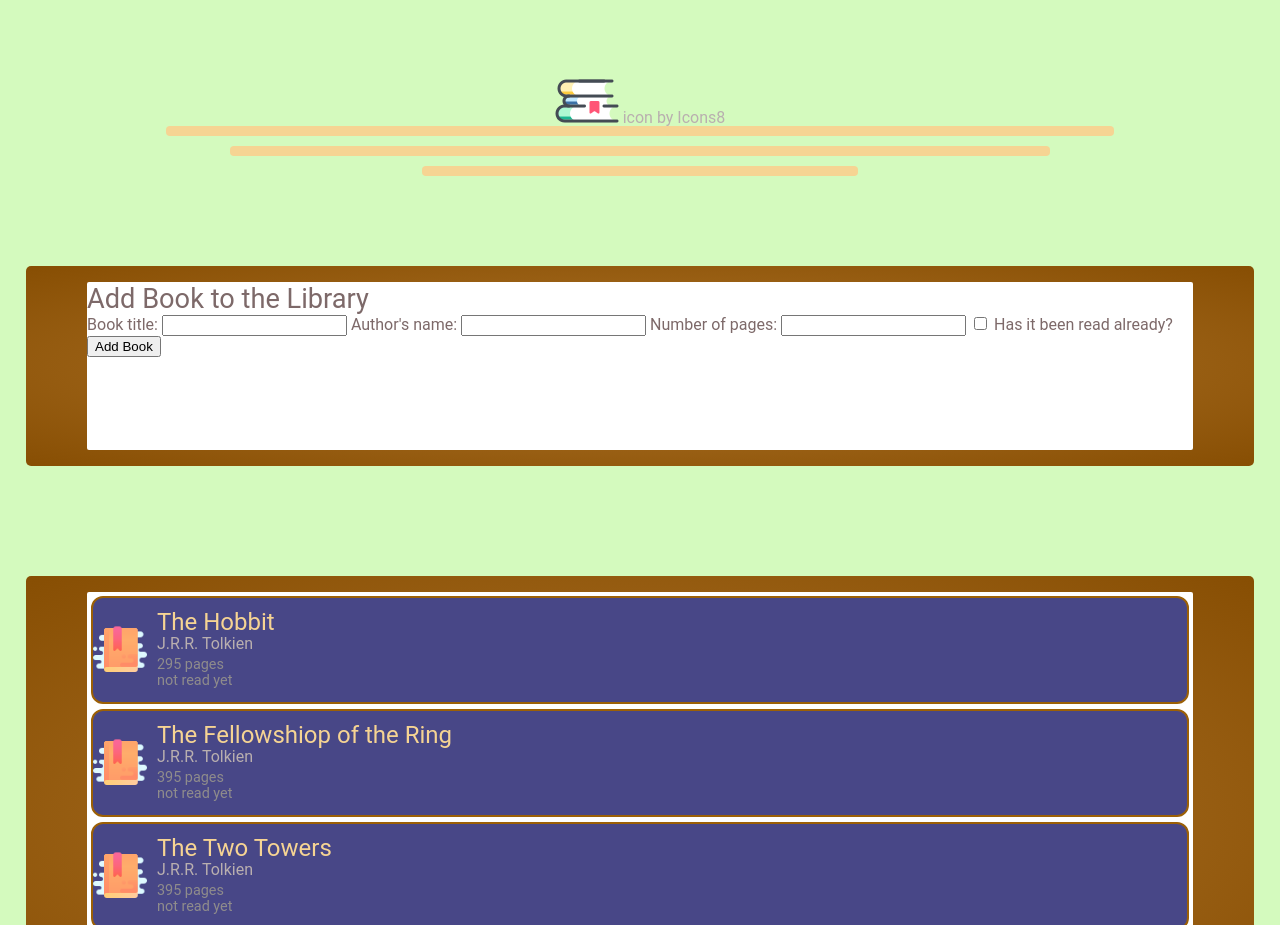
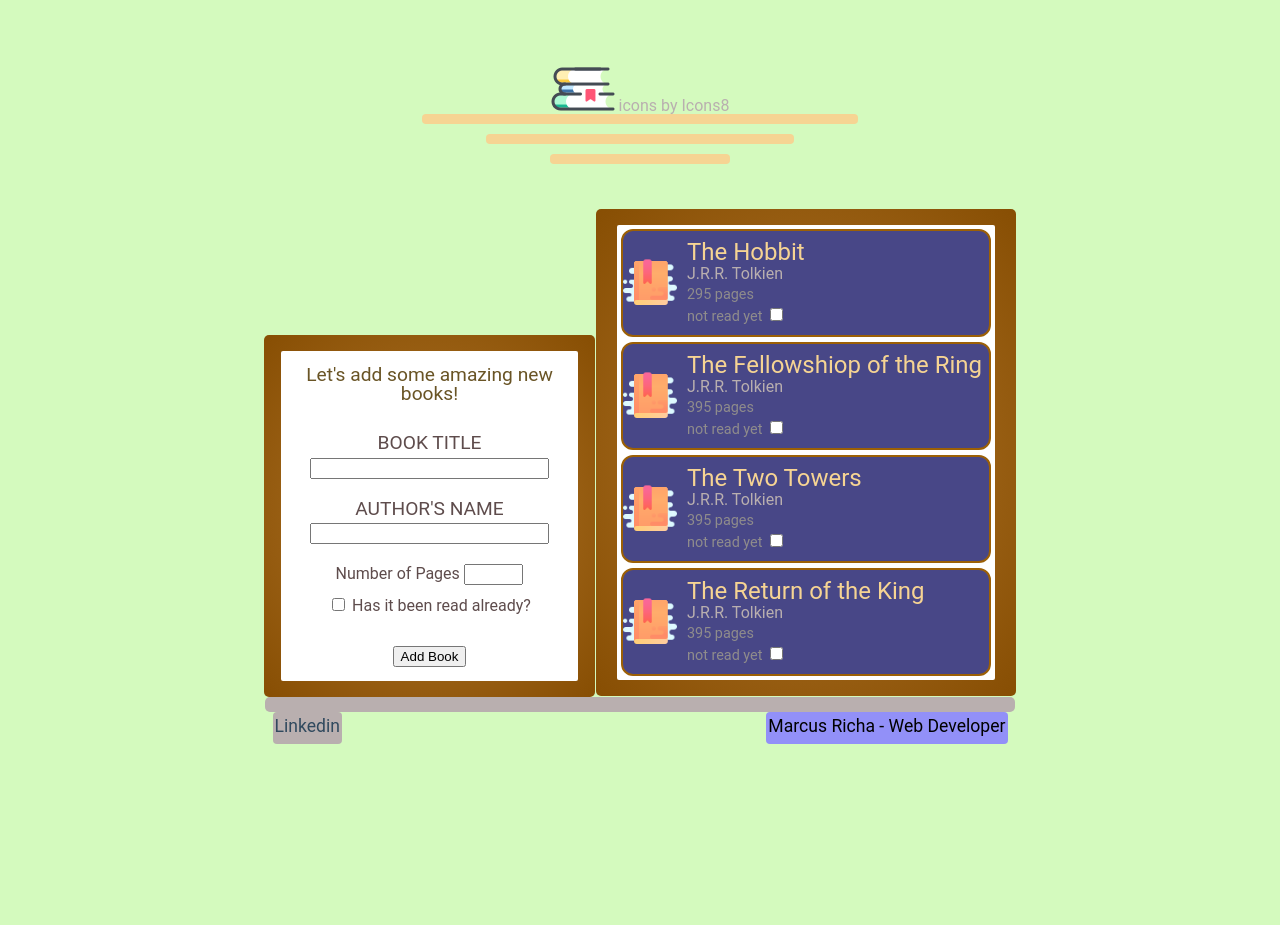
Before and after one commit to ahoymarcus/my-javascript-bookshelf, a plain HTML site: page book-library.html in a window 1280 px wide. Shown: the part 267-1192 px from the top of the page. After the commit the page ends 1011 px from the top, so only its background shows below. Drawn offline with Linux system fonts and the light colour scheme.

Commit message:
Finish media queries and 2 layouts

```diff
--- a/book-library.html
+++ b/book-library.html
@@ -13,7 +13,7 @@
 
 	<header class="header">
 		<span class="header__logo"><a href="#">myLIB</a></span>
-		<nav>
+		<nav class="header__nav">
 			<ul class="header__navbar">
 				<li><a href="#">About</a></li>
 				<li><a target="_blank" href="https://github.com/ahoymarcus">GitHub</a></li>
@@ -37,10 +37,10 @@
 		</section>
 
 
-		<a  class="book-stack-icon" target="_blank" href="https://icons8.com/icon/95123/book-stack">
+		<div  class="book-stack-icon" >
 			<img  src="./public/images/icons8-book-stack-64.png" alt="book stack icon" />
-			<span>icon by Icons8</span>
-		</a>
+			<a target="_blank" href="https://icons8.com" >icons by Icons8</a>
+		</div>
 
 
 		<div class="div-wall-ornament-acute1" ></div>
@@ -56,34 +56,38 @@
 				numPages
 				bookState
 		-->
+		<div class="book-partitions-container">
 			<section class="form-partition" >
 				<div class="shelves form-shelf" >
-				<h2>Add Book to the Library</h2>
+					<h4 class="form-shelf__desc" >Let's add some amazing new books!</h4>
 
 						<label for="title">
-					Book title:
+							<h4>BOOK TITLE</h4>
 							<input
 								type="text"
 								id="title"
 								name="title"
 							/>
 						</label>
+
 						<label for="author">
-					Author's name:
+							<h4>AUTHOR'S NAME</h4>
 							<input
 								type="text"
 								id="author"
 								name="author"
 							/>
 						</label>
+
 						<label for="num-pages">
-					Number of pages:
+							Number of Pages
 							<input
 								type="number"
 								id="num-pages"
 								name="num-pages"
 							/>
 						</label>
+
 						<label for="is-read">
 							<input
 								type="checkbox"
@@ -93,7 +97,7 @@
 							Has it been read already?
 						</label>
 
-				<button>Add Book</button>
+					<button id="add-book" class="form-btn" >Add Book</button>
 				</div>
 			</section>
 
@@ -105,42 +109,62 @@
 							<img class="div-color" src="./public/images/icons8-book-64.png" alt="books icon" />
 							<div>
 								<h3>The Hobbit</h3>
-							<h4>J.R.R. Tolkien</h4>
+								<h5>J.R.R. Tolkien</h5>
 								<p>295 pages</p>
-							<p>not read yet</p>
+								<p>
+									not read yet
+									<span>
+										<input type="checkbox" id="is-read" name="is-read" />
+									</span>
+								</p>
 							</div>
 						</li>
 						<li class="book" >
 							<img class="div-color" src="./public/images/icons8-book-64.png" alt="books icon" />
 							<div>
 								<h3>The Fellowshiop of the Ring</h3>
-							<h4>J.R.R. Tolkien</h4>
+								<h5>J.R.R. Tolkien</h5>
 								<p>395 pages</p>
-							<p>not read yet</p>
+								<p>
+									not read yet
+									<span>
+										<input type="checkbox" id="is-read" name="is-read" />
+									</span>
+								</p>
 							</div>
 						</li>
 						<li class="book" >
 							<img class="div-color" src="./public/images/icons8-book-64.png" alt="books icon" />
 							<div>
 								<h3>The Two Towers</h3>
-							<h4>J.R.R. Tolkien</h4>
+								<h5>J.R.R. Tolkien</h5>
 								<p>395 pages</p>
-							<p>not read yet</p>
+								<p>
+									not read yet
+									<span>
+										<input type="checkbox" id="is-read" name="is-read" />
+									</span>
+								</p>
 							</div>
 						</li>
 						<li class="book" >
 							<img class="div-color" src="./public/images/icons8-book-64.png" alt="books icon" />
 							<div>
 								<h3>The Return of the King</h3>
-							<h4>J.R.R. Tolkien</h4>
+								<h5>J.R.R. Tolkien</h5>
 								<p>395 pages</p>
-							<p>not read yet</p>
+								<p>
+									not read yet
+									<span>
+										<input type="checkbox" id="is-read" name="is-read" />
+									</span>
+								</p>
 							</div>
 						</li>
 					</ul>
 				</div>
 			</section>
-
+		</div>
 
 
 
--- a/index.js
+++ b/index.js
@@ -1,6 +1,14 @@
 /*
 *
 */
+const addBookBtn = document.getElementById('add-book');
+
+
+addBookBtn.addEventListener('click', () => {
+	alert('add book');
+});
+
+
 let myLibrary = [];
 
 function Book(title, author, numPages, bookState) {
--- a/styles/main.css
+++ b/styles/main.css
@@ -101,32 +101,37 @@ h3 {
 	font-size: 1.5rem;
 }
 h4 {
+	font-size: 1.2rem;
+}
+h5 {
 	font-size: 1rem;
 }
 
-body {
-
-}
 
 .div-shelf-support-top {
 	background-color: #b9afaf;
 	width: 97%;
+	/* max-width: 475px; */
 	height: 15px;
 	margin: auto;
+	border-radius: 5px;
 }
 .div-shelf-support-bottom {
 	background-color: #b9afaf;
 	width: 94%;
+	max-width: 413px;
 	height: 15px;
 	margin: auto;
+	border-radius: 5px;
 }
 
 .header {
 	background-color: transparent; /* #1F2937;*/
 	display: flex;
-	justify-content: space-between;
+	justify-content: space-around;
 	align-items: end;
-	margin: 0 2px 0 2px;
+	width: 98%;
+	margin: auto;
 }
 
 .header__logo {
@@ -138,6 +143,7 @@ body {
 
 .header__navbar {
 	display: flex;
+	justify-content: space-around;
 }
 
 .header__navbar li {
@@ -188,12 +194,13 @@ body {
 .form-partition {
 	margin-bottom: 110px;
 	width: 96%;
-	height: 200px;
+	max-width: 331px;
 }
 
 
 .booklist-partition {
 	width: 96%;
+	max-width: 420px;331
 	overflow: auto;
 	margin-bottom: 0.5px;
 }
@@ -207,16 +214,19 @@ body {
 .div-wall-ornament {
 	background-color: #F6D493;
 	width: 64%;
+	max-width: 221px;
 	height: 10px;
 	margin: auto;
 }
 
 
 .book-stack-icon {
-	color: #b9afaf;
 	display: block;
 	margin: auto;
 	text-align: center;
+}
+.book-stack-icon a {
+	color: #b9afaf;
 }
 
 .div-wall-ornament-acute1 {
@@ -256,12 +266,47 @@ body {
 	border-radius:12px;
 }
 
+
 .form-shelf {
-	height: 168px;
+	display: block;
+	width: 90%;
+	margin: auto;
+}
+
+.form-shelf__desc {
+	color: #695425;
+	text-align: center;
+	margin: 10px 0 30px;;
+}
+
+.form-shelf label {
+	color: #5e4c4c;
+	display: block;
+	width: 80%;
+	margin: 0 auto;
+	text-align: center;
+}
+
+.form-shelf input[type="text"] {
+	display: block;
+	width: 100%;
+	margin: 5px 0 20px 0;
+}
+
+.form-shelf input[type="number"] {
+	width: 25%;
+	margin-bottom: 10px;
+}
+
+.form-shelf input[type="checkbox"] {
+	margin-bottom: 35px;
+}
+
+.form-btn {
+	display: block;
+	margin: 0 auto 10px;
 
 }
-
-
 
 
 .book {
@@ -293,7 +338,7 @@ body {
 	margin-bottom: 2px;
 }
 
-.book h4 {
+.book h5 {
 	color: #b9afaf;
 	margin-bottom: 6px;
 }
@@ -309,14 +354,20 @@ body {
 	display: flex;
 	justify-content: space-between;
 	padding: 0 6px 0 10px;
+	max-width: 413px;
+	margin: auto;
 }
 
-.footer__link a {
+.footer__link {
 	color: #30495e;
 	background-color: #b9afaf; /*#D9D9D9;*/
 	font-size: 1.1rem;
-	padding: 0 2px 2px 2px;
+	padding: 0 2px 4px 2px;
 	border-radius: 4px;
+	line-height: 28px;
+}
+.footer__link a {
+	color: #30495e;
 }
 
 .footer__description {
@@ -324,20 +375,68 @@ body {
 	background-color: #9290F8;
 	font-size: 1.1rem;
 	margin-right: 4px;
-	padding: 0 2px 2px 2px;
+	padding: 0 2px 4px 2px;
 	border-radius: 4px;
+	line-height: 28px;
 }
 
 
-/*
-@media (720px) {
+@media only screen and (min-width: 540px) {
+	.div-shelf-support-top {
+		width: 87%;
+	}
+}
 
+@media only screen and (min-width: 755px) {
+	.footer {
+		max-width:755px;
+	}
+	.div-shelf-support-bottom {
+		width: 96%;
+		max-width: 750px;
+	}
+
+	.description-section__app-title {
+		font-size: 3.2rem;
+	}
+	.description-section__app-title span {
+		font-size: 4.4rem;
+	}
+
+	.description-partition {
+		width: 94%;
+		max-width: 600px;
+		margin-bottom: 50px;
+	}
+
+	.div-wall-ornament-acute1 {
+		width: 34%;
+	}
+	.div-wall-ornament-acute2 {
+		width: 24%;
+	}
+	.div-wall-ornament-acute3 {
+		width: 14%;
+		margin-bottom: 45px;
+	}
+
+	.form-partition {
+		margin-bottom: 0px;
+
+	}
+
+	.book-partitions-container {
+		display: flex;
+		align-items: end;
+		max-width: 753px;
+		margin: auto;
+	}
 }
-*/
 
 
-/* TESTING COLOR */
-.color-test {
-	background: radial-gradient(#ac7732 5%, #d19341 1%,  #b1762a 1%, #874e03);
-	height: 100px;
+@media only screen and (min-width: 880px) {
+	.div-shelf-support-top {
+		width: 77%;
+		max-width: 1050px;
+	}
 }
```
Lines whose indentation alone changed are shown as unchanged.
